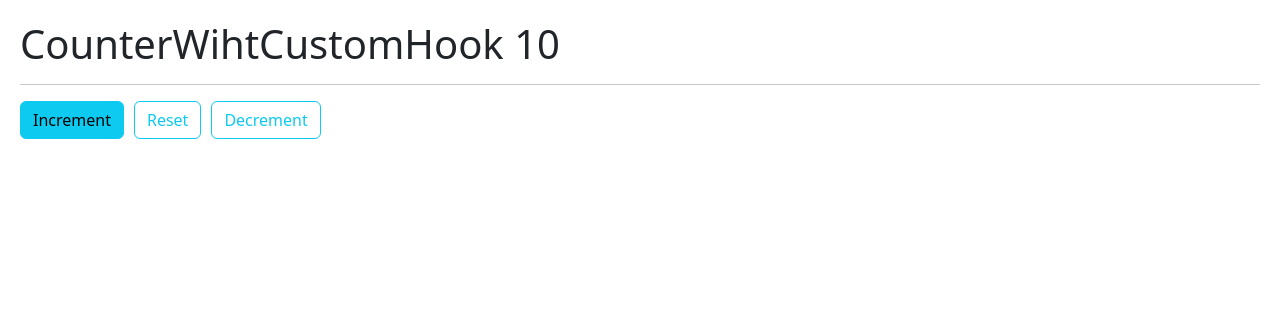
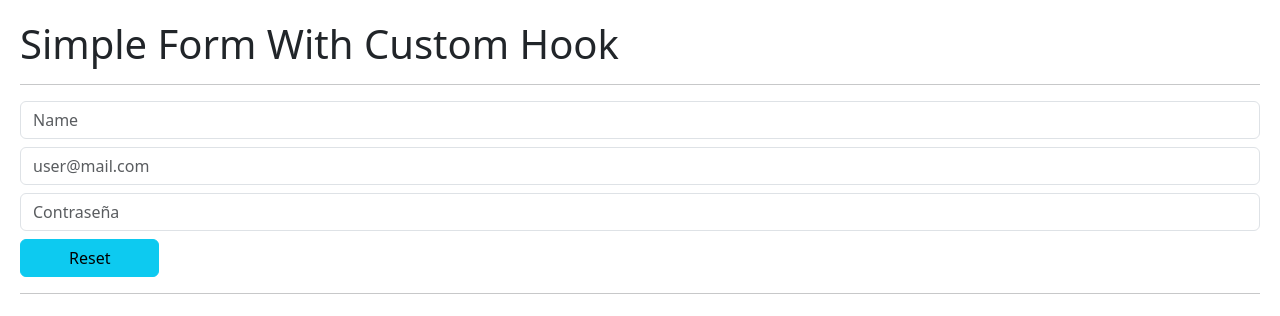
Before and after one commit to alexlatam/react-hook-app, a React (Vite) app: page / in a window 1280 px wide. Shown: the top 316 px of the page. Built offline with nearby package versions, Linux system fonts and the light colour scheme.

Commit message:
feature: useEffect feature added. reafactor: useState refactor

```diff
--- /dev/null
+++ b/src/02-useEffect/SimpleForm.jsx
@@ -0,0 +1,67 @@
+import { useEffect, useState } from "react"
+import { Message } from "./Message"
+
+export const SimpleForm = () => {
+
+    const [formState, setFormState] = useState({
+        name: 'Alexis',
+        email: 'alexis.montilla@oxas.tech'
+    })
+
+    const { name, email } = formState
+
+    const onInputChange = ({ target }) => {
+        setFormState({
+            ...formState,
+            // Entre corchetes para que se interprete como una variable.
+            // Osea que la propiedad del objeto se llame como el valor de la variable.
+            // Para que sea dinamica
+            [target.name]: target.value
+        })
+    }
+
+    useEffect(() => {
+        // console.log('Hey! Este useEffect solo se ejecuta una vez. Cuando se carga el componente')
+    }, [])
+
+    useEffect(() => {
+        // console.log('Hey! formState cambio!')
+    }, [formState])
+
+    useEffect(() => {
+        // console.log('Hey! Email cambio!')
+    }, [email])
+
+
+
+  return (
+    <>
+        <h1>Simple Form</h1>
+        <hr />
+
+        <input
+            type="text"
+            className="form-control"
+            placeholder="Name"
+            name="name"
+            value={name}
+            onChange={onInputChange}
+        />
+
+        <input
+            type="text"
+            className="form-control mt-2"
+            placeholder="user@mail.com"
+            name="email"
+            value={email}
+            onChange={onInputChange}
+        />
+
+        <hr />
+
+        {
+            (name === 'alexis') && <Message />
+        }
+    </>
+  )
+}
--- /dev/null
+++ b/src/02-useEffect/SimpleFormWithCustomHook.jsx
@@ -0,0 +1,49 @@
+import { useForm } from "../Hooks/useForm";
+
+export const SimpleFormWithCustomHook = () => {
+  const { formState, onInputChange, onResetForm } = useForm({
+    name: "",
+    email: "",
+    password: ""
+  });
+
+  const { name, email, password } = formState;
+
+  return (
+    <>
+      <h1>Simple Form With Custom Hook</h1>
+      <hr />
+
+      <input
+        type="text"
+        className="form-control"
+        placeholder="Name"
+        name="name"
+        value={name}
+        onChange={onInputChange}
+      />
+
+      <input
+        type="text"
+        className="form-control mt-2"
+        placeholder="user@mail.com"
+        name="email"
+        value={email}
+        onChange={onInputChange}
+      />
+
+      <input
+        type="password"
+        className="form-control mt-2"
+        placeholder="Contraseña"
+        name="password"
+        value={password}
+        onChange={onInputChange}
+      />
+
+      <button className="btn btn-info mt-2 px-5" onClick={onResetForm}>Reset</button>
+
+      <hr />
+    </>
+  );
+};
--- /dev/null
+++ b/src/Hooks/useForm.js
@@ -0,0 +1,27 @@
+import { useState } from "react"
+
+export const useForm = (initialForm = {}) => {
+
+    const [ formState, setFormState ] = useState(initialForm)
+
+    const onInputChange = ({ target }) => {
+        setFormState({
+            ...formState,
+            // Entre corchetes para que se interprete como una variable.
+            // Osea que la propiedad del objeto se llame como el valor de la variable.
+            // Para que sea dinamica
+            [target.name]: target.value
+        })
+    }
+
+    const onResetForm = () => {
+        setFormState(initialForm)
+    }
+
+    return {
+        formState,
+        onInputChange,
+        onResetForm
+    }
+
+}
--- a/src/main.jsx
+++ b/src/main.jsx
@@ -4,7 +4,9 @@ import 'bootstrap/dist/css/bootstrap.min.css';
 
 // import HooksApp from './HooksApp.jsx'
 // import { CounterApp } from './01-useState/CounterApp.jsx'
-import { CounterWihtCustomHook } from './01-useState/CounterWihtCustomHook.jsx';
+// import { CounterWihtCustomHook } from './01-useState/CounterWihtCustomHook.jsx';
+// import { SimpleForm } from './02-useEffect/SimpleForm.jsx';
+import { SimpleFormWithCustomHook } from './02-useEffect/SimpleFormWithCustomHook.jsx';
 
 import './index.css'
 
@@ -12,6 +14,8 @@ ReactDOM.createRoot(document.getElementById('root')).render(
   <React.StrictMode>
     {/* <HooksApp /> */}
     {/* <CounterApp /> */}
-    <CounterWihtCustomHook />
+    {/* <CounterWihtCustomHook /> */}
+    {/* <SimpleForm /> */}
+    <SimpleFormWithCustomHook />
   </React.StrictMode>,
 )
```
Also changed, not shown: src/01-useState/CounterApp.jsx (+20 -36 lines), src/02-useEffect/Message.jsx (added, +25 -0 lines).
